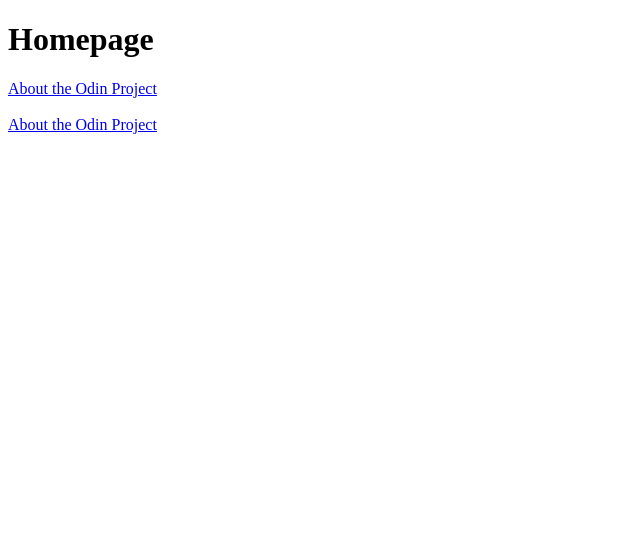
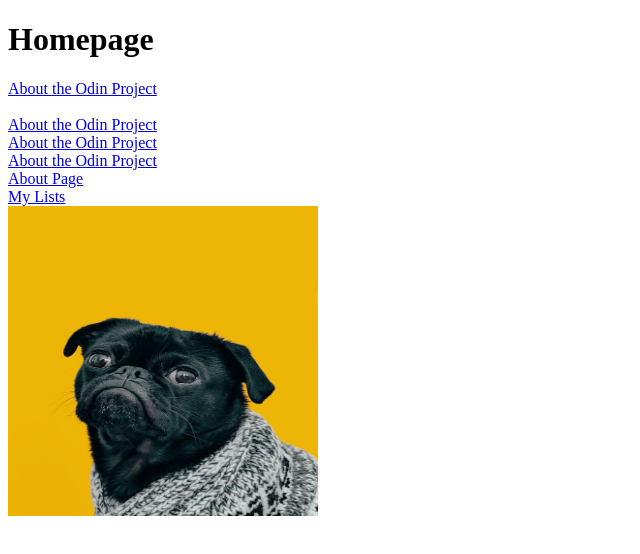
Before and after one commit to silent-script/Odin-Foundation, a plain HTML site: page Odin-Links-and-Images/index.html in a window 1280 px wide. Shown: the whole page, without its empty margins (0-640 px from the left). Drawn offline with Linux system fonts and the light colour scheme.

Commit message:
More about links and the image and link's security

```diff
--- a/Odin-Links-and-Images/index.html
+++ b/Odin-Links-and-Images/index.html
@@ -7,11 +7,26 @@
 </head>
 <body>
     <h1>Homepage</h1>
+
     <!-- to open link in the same tab as we are -->
     <a href="https://www.theodinproject.com/about" target="_self">About the Odin Project</a>
+
     <br>
     <br>
+
     <!-- to open link in new tab of the window -->
     <a href="https://www.theodinproject.com/about" target="_blank">About the Odin Project</a>
+    <br>
+    <!-- rel="noopner" is used to prevent the opened webpage from accessing webpage opened the link -->
+    <a href="https://www.theodinproject.com/about" target="_blank" rel="noopner">About the Odin Project</a>
+    <br>
+    <!-- rel="noreferrer" is used to prevent the opened webpage knowning which webpage opend it -->
+    <a href="https://www.theodinproject.com/about" target="_blank" rel="noreferrer">About the Odin Project</a>
+    <br>
+    <a href="about.html">About Page</a>
+    <br>
+    <a href="../Lists.html">My Lists</a>
+    <br>
+    <img src="Images/Dog.jpg" alt="Dog Image" height="310px" width="310px">
 </body>
 </html>
```
Also changed, not shown: Odin-Links-and-Images/about.html (added, +11 -0 lines), Odin-Links-and-Images/Images/Dog.jpg (added).
